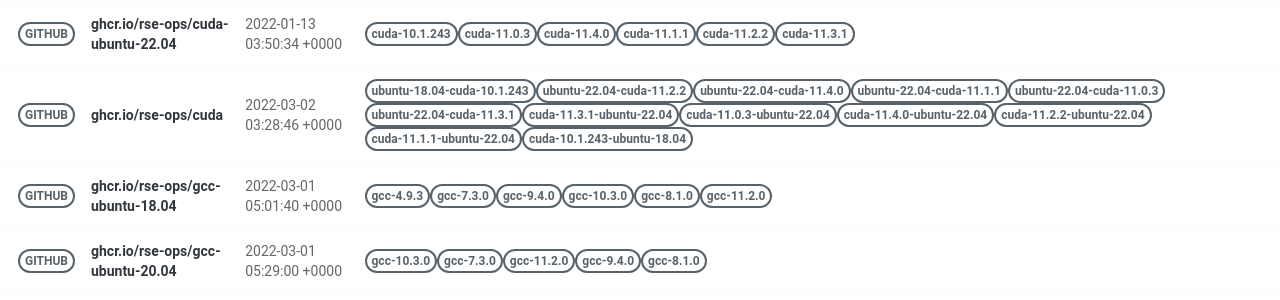
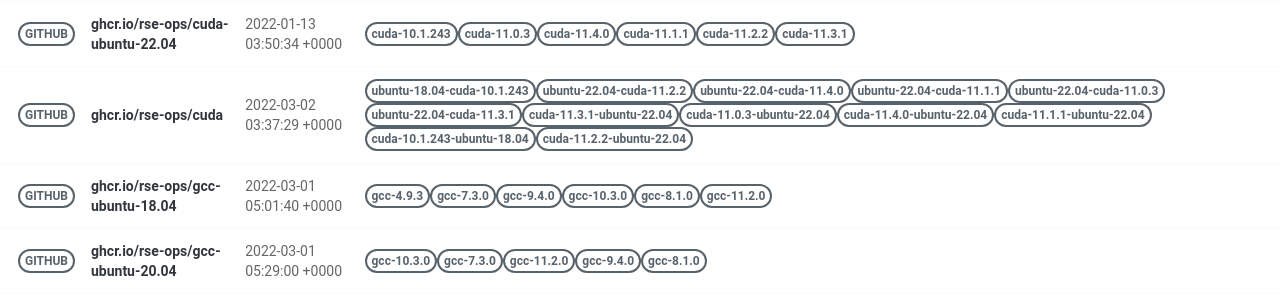
Before and after one commit to rse-ops/docker-images, a Jekyll site: the page built from pages/index.md, in a window 1280 px wide. Shown: the part 428-728 px from the top of the page. Built offline with Jekyll 4.4.1, drawn with Linux system fonts in a browser that asks for light colours; nearby versions of some CDN libraries.

Commit message:
Automated push to update library 2022-03-02

```diff
--- a/_library/ghcr.io-rse-ops-cuda.md
+++ b/_library/ghcr.io-rse-ops-cuda.md
@@ -1,7 +1,7 @@
 ---
 layout: container
 name: ghcr.io/rse-ops/cuda
-updated_at: 2022-03-02 03:28:46.171184
+updated_at: 2022-03-02 03:37:29.316987
 
 
 container_url: https://github.com/orgs/rse-ops/packages/container/package/cuda
@@ -33,14 +33,14 @@ versions:
  - tag: cuda-11.4.0-ubuntu-22.04
    dockerfile: https://github.com/rse-ops/docker-images/blob/main/ubuntu/cuda/Dockerfile
    manifest: https://crane.ggcr.dev/manifest/ghcr.io/rse-ops/cuda:cuda-11.4.0-ubuntu-22.04
- - tag: cuda-11.2.2-ubuntu-22.04
-   dockerfile: https://github.com/rse-ops/docker-images/blob/main/ubuntu/cuda/Dockerfile
-   manifest: https://crane.ggcr.dev/manifest/ghcr.io/rse-ops/cuda:cuda-11.2.2-ubuntu-22.04
  - tag: cuda-11.1.1-ubuntu-22.04
    dockerfile: https://github.com/rse-ops/docker-images/blob/main/ubuntu/cuda/Dockerfile
    manifest: https://crane.ggcr.dev/manifest/ghcr.io/rse-ops/cuda:cuda-11.1.1-ubuntu-22.04
  - tag: cuda-10.1.243-ubuntu-18.04
    dockerfile: https://github.com/rse-ops/docker-images/blob/main/ubuntu/cuda/Dockerfile
    manifest: https://crane.ggcr.dev/manifest/ghcr.io/rse-ops/cuda:cuda-10.1.243-ubuntu-18.04
+ - tag: cuda-11.2.2-ubuntu-22.04
+   dockerfile: https://github.com/rse-ops/docker-images/blob/main/ubuntu/cuda/Dockerfile
+   manifest: https://crane.ggcr.dev/manifest/ghcr.io/rse-ops/cuda:cuda-11.2.2-ubuntu-22.04
 
 ---
```
